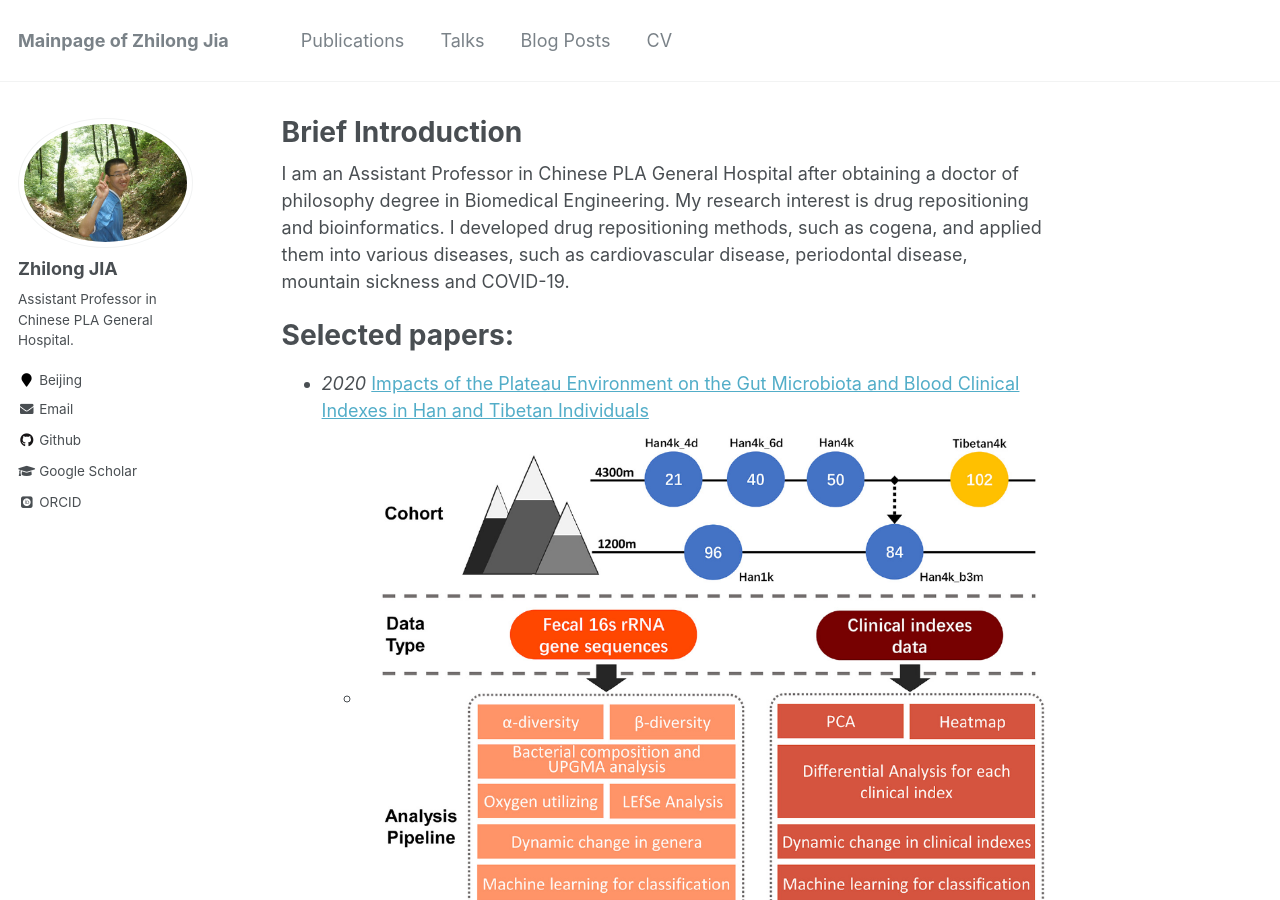
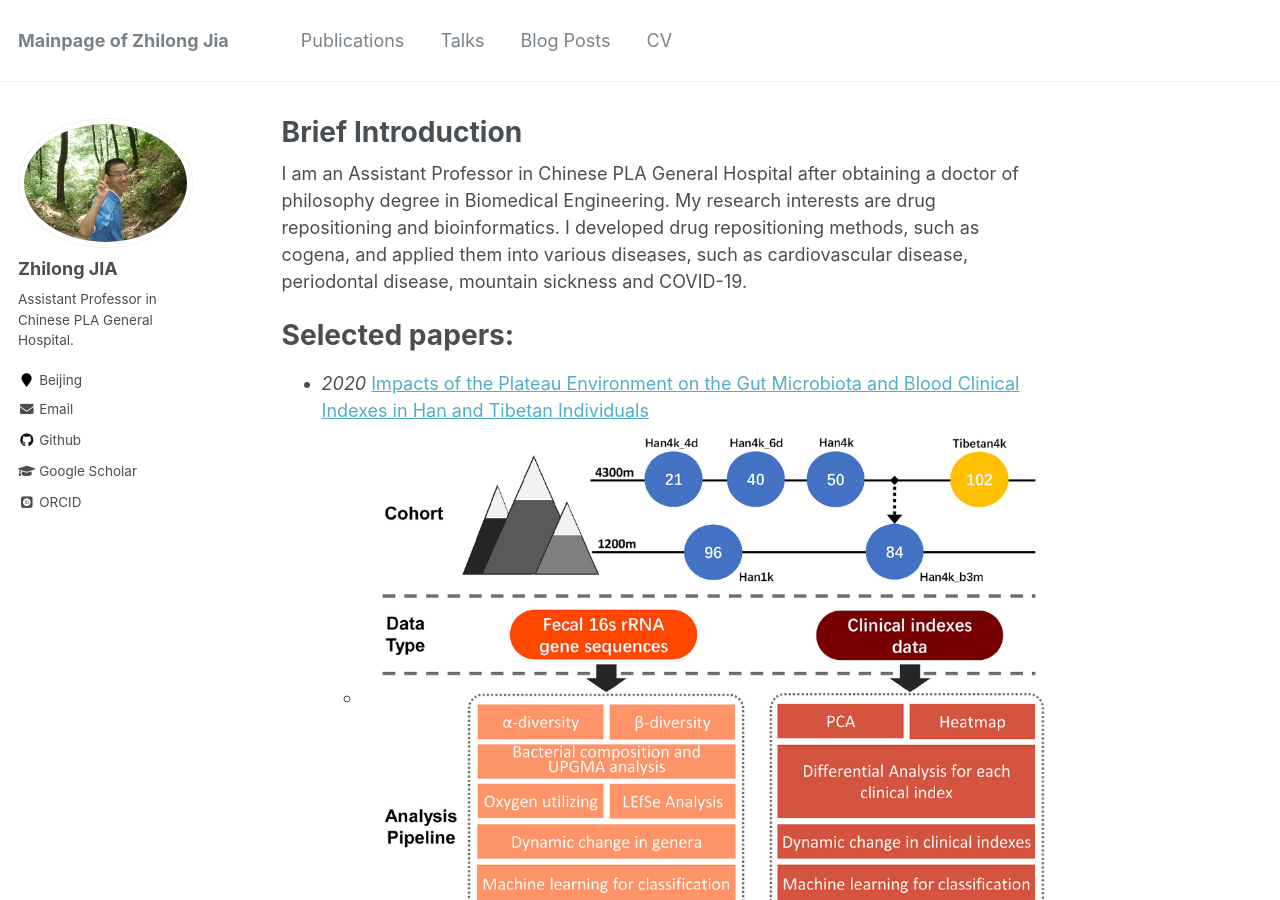
Before and after one commit to zhilongjia/zhilongjia.github.io, a Jekyll site: the page built from _pages/about.md, in a window 1280 px wide and 900 px high. Built offline with Jekyll 4.4.1, drawn with Linux system fonts in a browser that asks for light colours; some web fonts are replaced.

Commit message:
update about.md

```diff
--- a/_pages/about.md
+++ b/_pages/about.md
@@ -8,7 +8,7 @@ redirect_from:
   - /about.html
 ---
 
-I am an Assistant Professor in Chinese PLA General Hospital after obtaining a doctor of philosophy degree in Biomedical Engineering. My research interest is drug repositioning and bioinformatics. I developed drug repositioning methods, such as cogena, and applied them into various diseases, such as cardiovascular disease, periodontal disease, mountain sickness and COVID-19.
+I am an Assistant Professor in Chinese PLA General Hospital after obtaining a doctor of philosophy degree in Biomedical Engineering. My research interests are drug repositioning and bioinformatics. I developed drug repositioning methods, such as cogena, and applied them into various diseases, such as cardiovascular disease, periodontal disease, mountain sickness and COVID-19.
 
 Selected papers:
 ======
```
